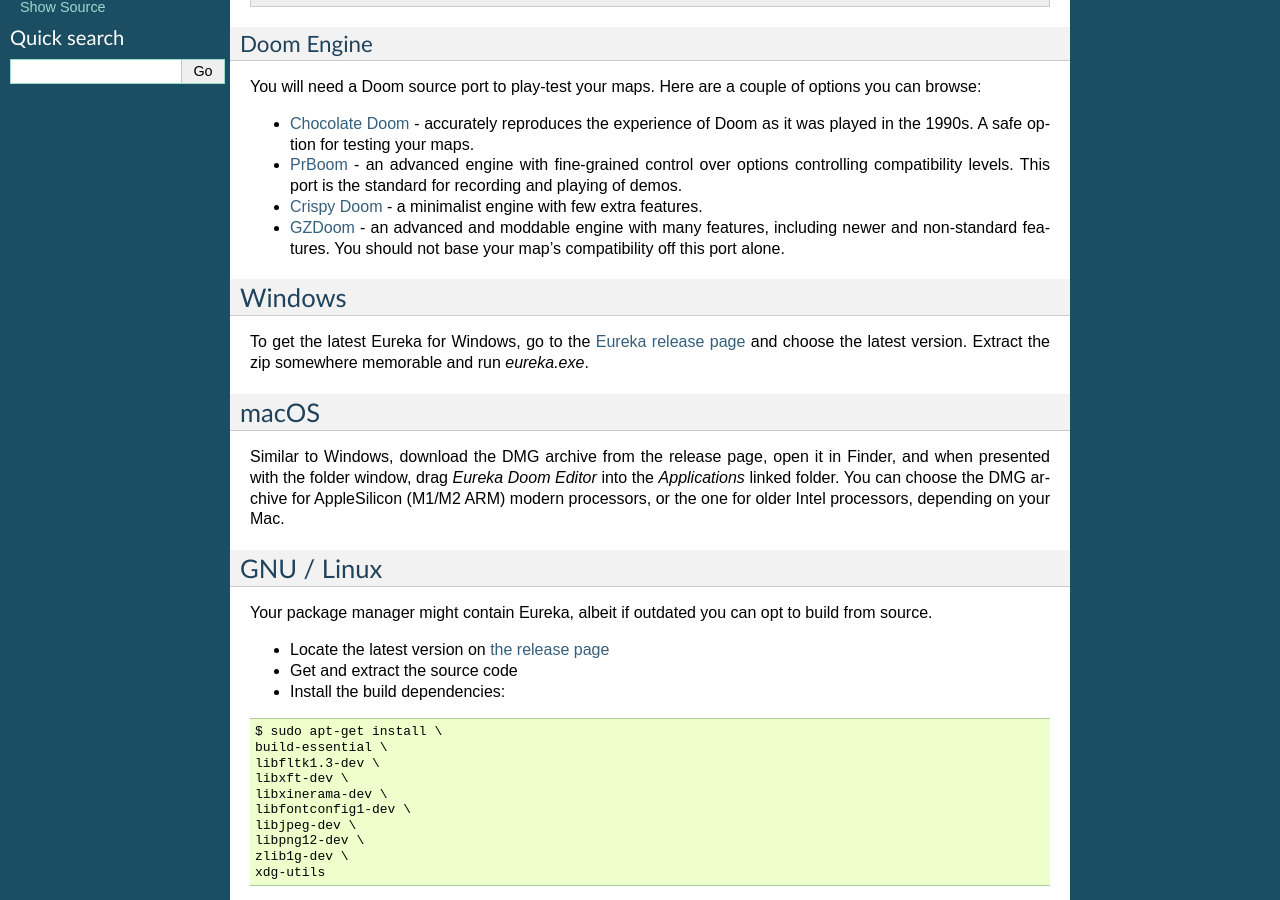
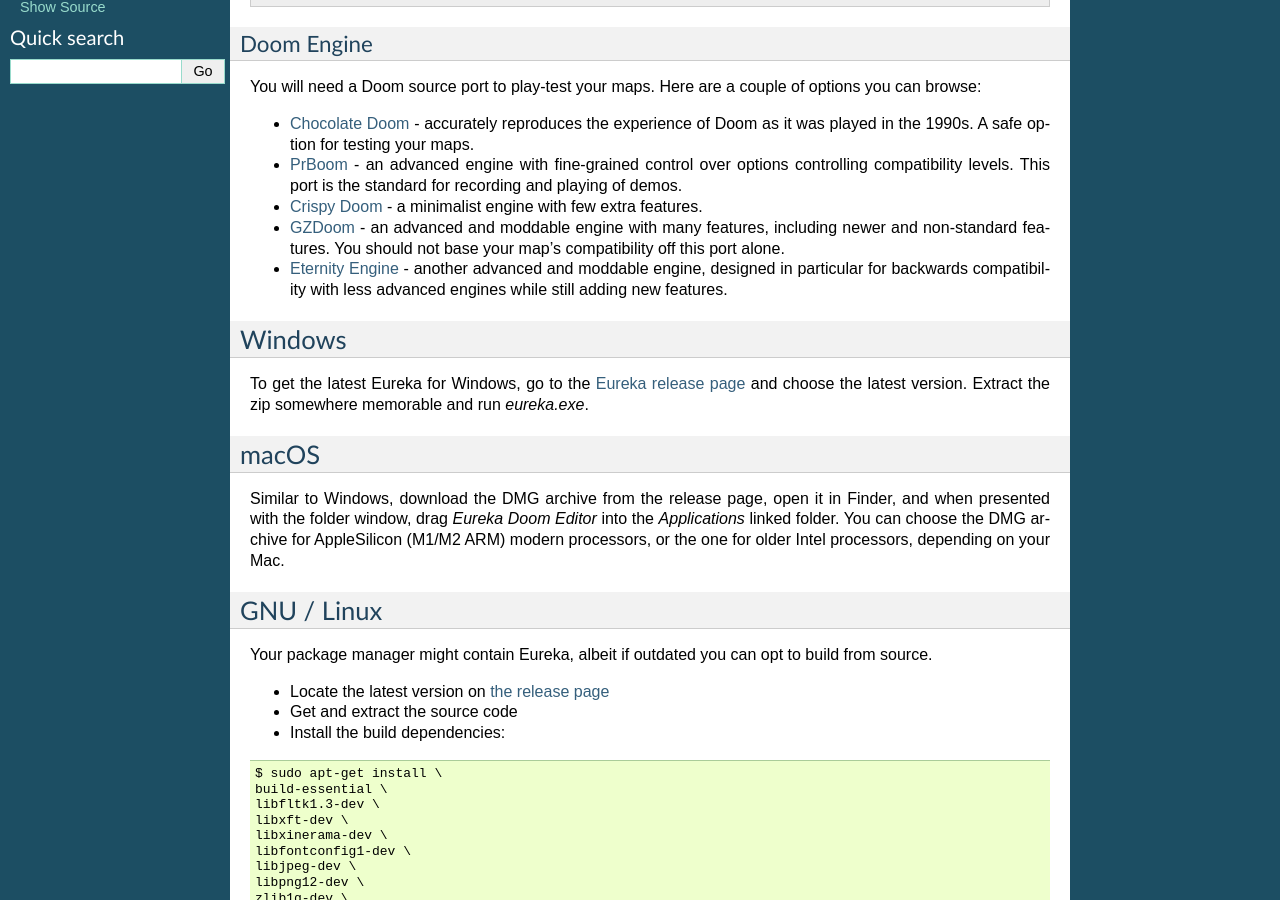
Before and after one commit to wesleywerner/eureka-docs, a Sphinx documentation site: the page built from source/installation.rst, in a window 1280 px wide and 900 px high, scrolled down 416 px. Built offline with Sphinx 7.4.7, drawn with Linux system fonts in a browser that asks for light colours.

Commit message:
Added Eternity note

```diff
--- a/source/installation.rst
+++ b/source/installation.rst
@@ -23,6 +23,7 @@
 * `PrBoom <http://prboom.sourceforge.net/>`_ - an advanced engine with fine-grained control over options controlling compatibility levels. This port is the standard for recording and playing of demos.
 * `Crispy Doom <https://fabiangreffrath.github.io/crispy-doom>`_ - a minimalist engine with few extra features.
 * `GZDoom <https://gzdoom.drdteam.org/>`_ - an advanced and moddable engine with many features, including newer and non-standard features. You should not base your map's compatibility off this port alone.
+* `Eternity Engine <https://eternity.youfailit.net/wiki/Main_Page>`_ - another advanced and moddable engine, designed in particular for backwards compatibility with less advanced engines while still adding new features.
 
 Windows
 -------
```
